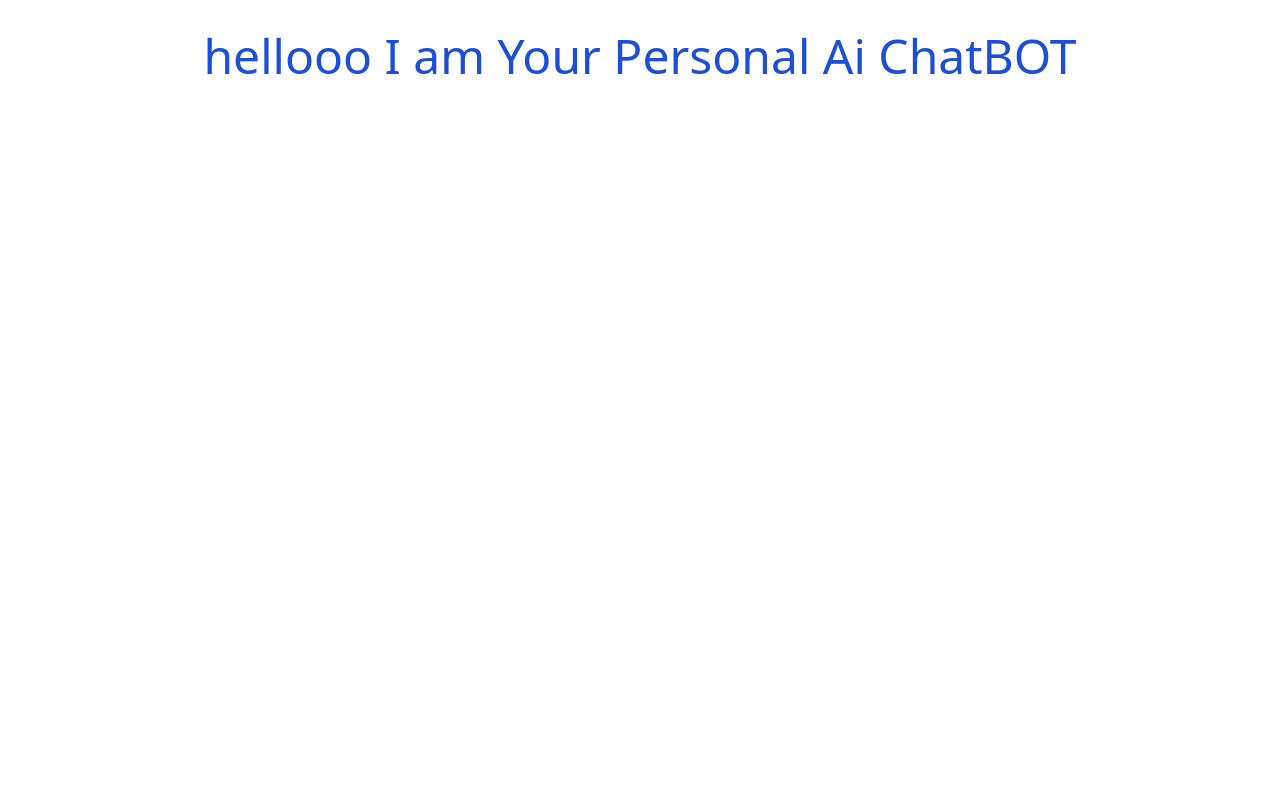
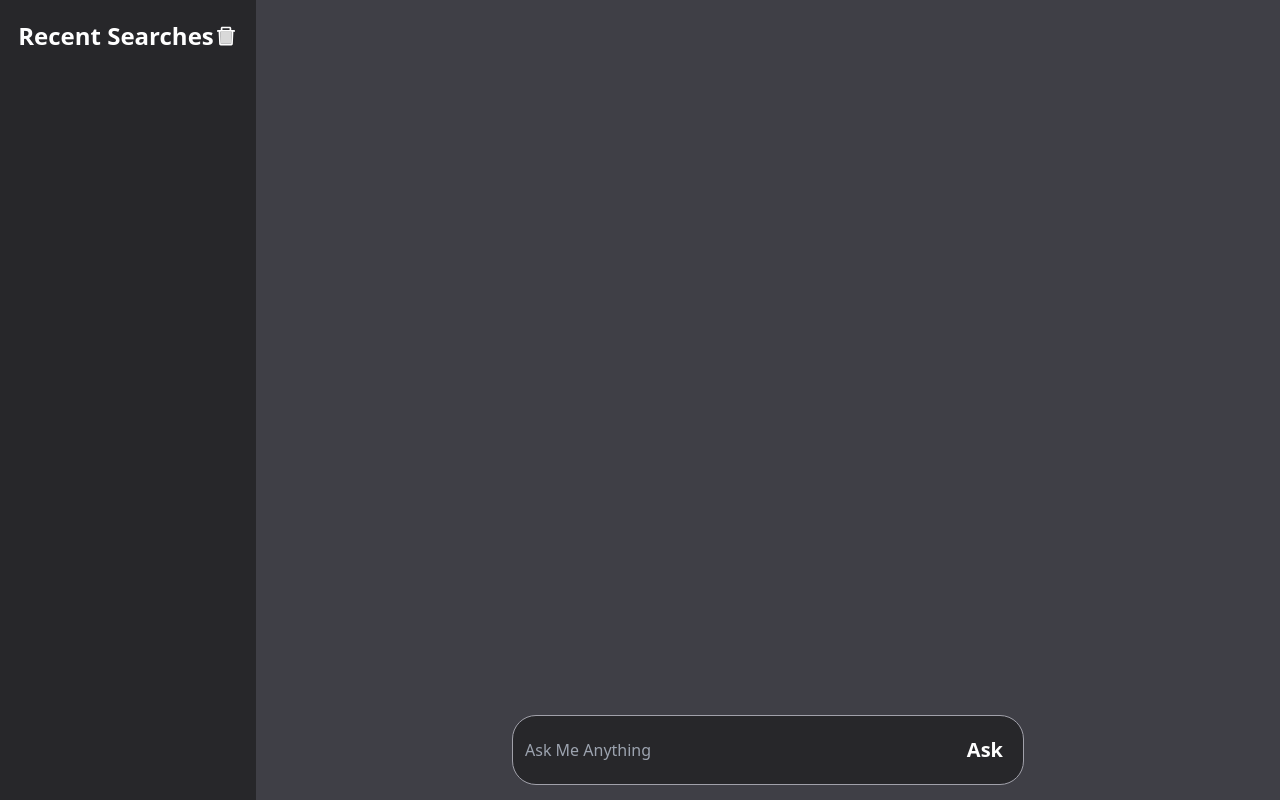
Before and after one commit to Torabarnob203311003/GemTalk, a React (Vite) app: page / in a window 1280 px wide. Built offline with nearby package versions, Linux system fonts and the light colour scheme.

Commit message:
developing the Ui

```diff
--- a/package.json
+++ b/package.json
@@ -11,7 +11,8 @@
   },
   "dependencies": {
     "react": "^19.0.0",
-    "react-dom": "^19.0.0"
+    "react-dom": "^19.0.0",
+    "react-icons": "^5.5.0"
   },
   "devDependencies": {
     "@eslint/js": "^9.21.0",
--- a/src/App.jsx
+++ b/src/App.jsx
@@ -1,17 +1,29 @@
-import { useState } from 'react'
-import reactLogo from './assets/react.svg'
-import viteLogo from '/vite.svg'
-import './App.css'
+import React from 'react';
+import { AiTwotoneDelete } from "react-icons/ai";
 
 function App() {
-  const [count, setCount] = useState(0)
+  return (
+    <div className='grid grid-cols-5 text-center h-screen'>
+      <div className='col-span-1 bg-zinc-800'>
+        <h1 className='text-white text-2xl font-bold pt-5 flex justify-center items-center'>
+          Recent Searches <AiTwotoneDelete />
+        </h1>
+      </div>
+      <div className='col-span-4 pt-[700px] bg-zinc-700 flex flex-col'>
+        <div className="container h-110"> {/* You can remove this if you don't need content */}</div>
 
-  return (
-    <>
-      <div className=' text-5xl text-blue-700'> hellooo I am Your Personal Ai ChatBOT </div>
-
-    </>
-  )
+        {/* Input box aligned at the bottom */}
+        <div className='bg-zinc-800 w-1/2 text-white m-auto rounded-3xl border border-zinc-400 flex mt-auto'>
+          <input
+            type="text"
+            className='w-full h-full p-3 outline-none bg-transparent text-white placeholder:text-gray-400' // Make bg transparent
+            placeholder='Ask Me Anything'
+          />
+          <button className='p-5 text-xl font-semibold'>Ask</button>
+        </div>
+      </div>
+    </div>
+  );
 }
 
-export default App
+export default App;
```
Also changed, not shown: 1 other file (tests, documents, lock files or other folders).
